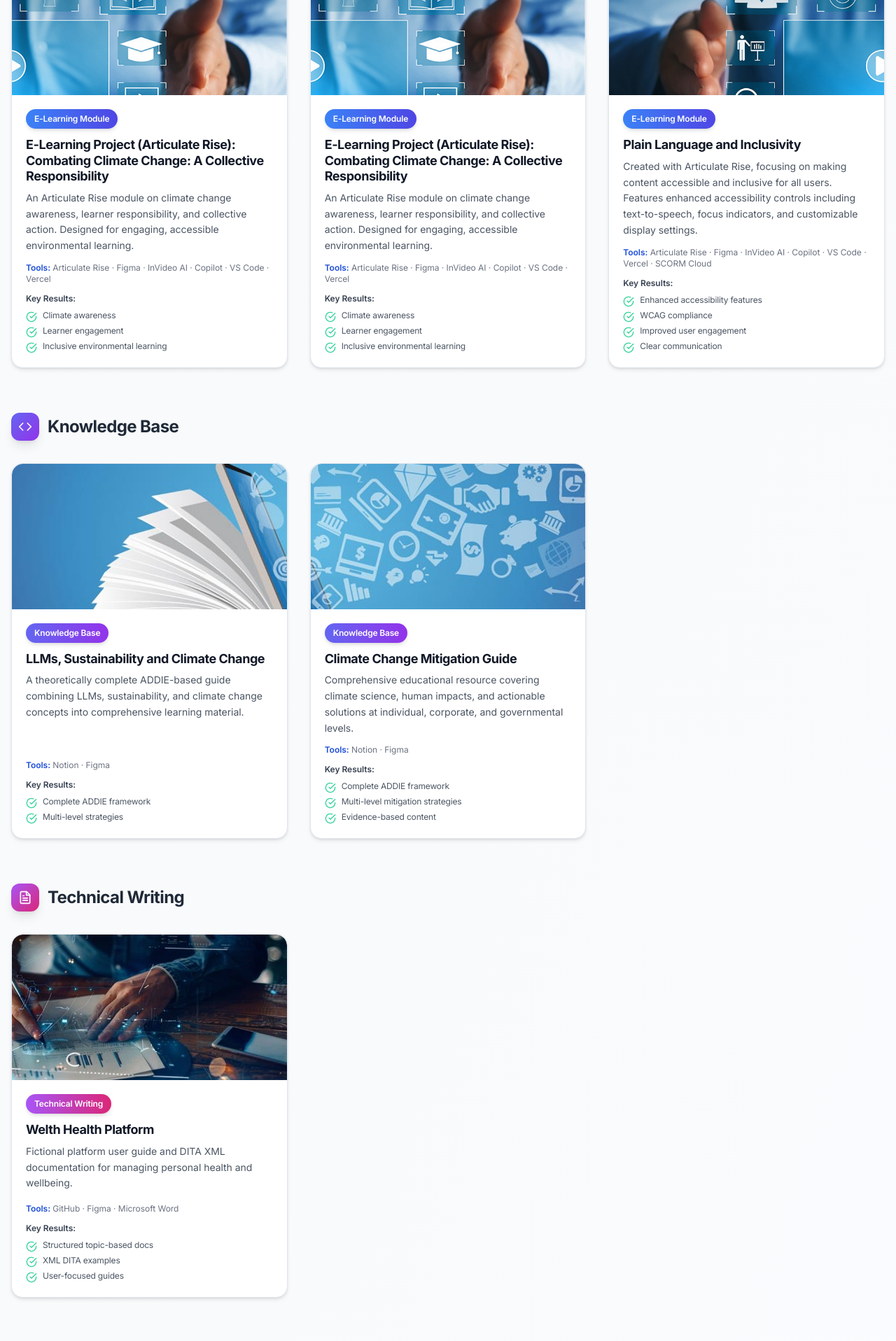
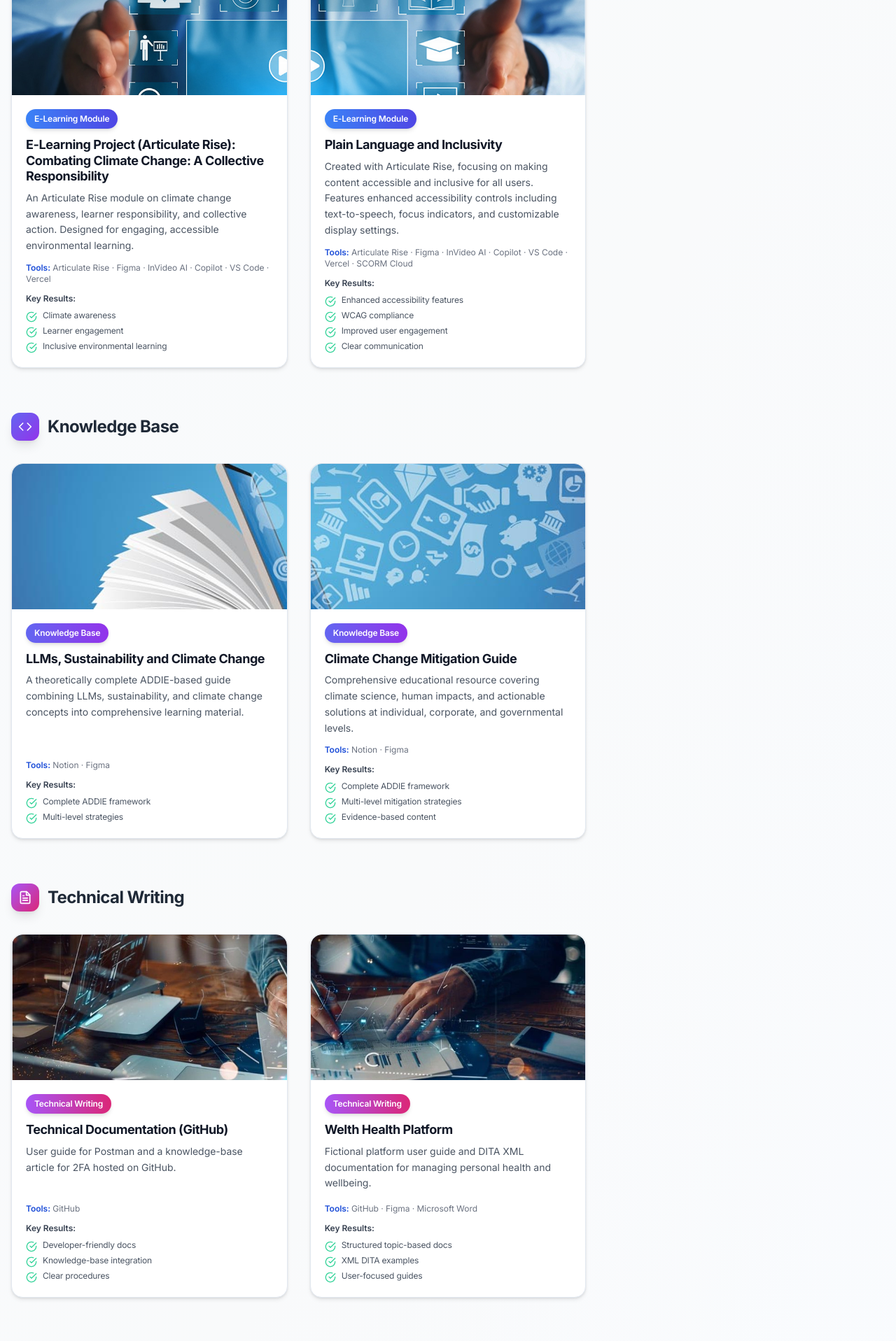
Before and after one commit to Samuelsen1/VS-Code-Port1, a Next.js app: page / in a window 1280 px wide. Shown: the part 1960-3877 px from the top of the page at 70% size. Built offline with nearby package versions, Linux system fonts and the light colour scheme.

Commit message:
Portfolio: dedupe climate Rise, swap e-learning images, restore GitHub tech docs
Co-authored-by: Cursor <cursoragent@cursor.com>

```diff
--- a/app/PortfolioWebsite.jsx
+++ b/app/PortfolioWebsite.jsx
@@ -1692,30 +1692,6 @@ export default function PortfolioWebsite() {
     },
     {
       title: {
-        en: "E-Learning Project (Articulate Rise): Combating Climate Change: A Collective Responsibility",
-        de: "E-Learning-Projekt (Articulate Rise): Gemeinsam gegen den Klimawandel"
-      },
-      category: {
-        en: "E-Learning Module",
-        de: "E-Learning-Modul"
-      },
-      description: {
-        en: "An Articulate Rise module on climate change awareness, learner responsibility, and collective action. Designed for engaging, accessible environmental learning.",
-        de: "Ein Articulate Rise-Modul zur Sensibilisierung für den Klimawandel, gemeinschaftliche Verantwortung und kollektives Handeln. Entwickelt für ein ansprechendes, barrierefreies Umweltlernen."
-      },
-      tools: {
-        en: ["Articulate Rise", "Figma", "InVideo AI", "Copilot", "VS Code", "Vercel"],
-        de: ["Articulate Rise", "Figma", "InVideo AI", "Copilot", "VS Code", "Vercel"]
-      },
-      results: {
-        en: ["Climate awareness", "Learner engagement", "Inclusive environmental learning"],
-        de: ["Klimabewusstsein", "Nutzerbindung", "Inklusives Umweltlernen"]
-      },
-      link: "https://spectacular-dango-d6bec1.netlify.app/#/",
-      featured: false
-    },
-    {
-      title: {
         en: "Plain Language and Inclusivity",
         de: "Einfache Sprache und Inklusivität"
       },
@@ -1809,6 +1785,30 @@ export default function PortfolioWebsite() {
       },
       link: "https://www.notion.so/Combating-Climate-Change-A-Collective-Responsibility-284f017e613b80acb039d4ca5425349f?source=copy_link",
       featured: true
+    },
+    {
+      title: {
+        en: "Technical Documentation (GitHub)",
+        de: "Technische Dokumentation (GitHub)"
+      },
+      category: {
+        en: "Technical Writing",
+        de: "Technisches Schreiben"
+      },
+      description: {
+        en: "User guide for Postman and a knowledge-base article for 2FA hosted on GitHub.",
+        de: "Benutzerhandbuch für Postman und ein Wissensdatenbank-Artikel zu 2FA auf GitHub."
+      },
+      tools: {
+        en: ["GitHub"],
+        de: ["GitHub"]
+      },
+      results: {
+        en: ["Developer-friendly docs", "Knowledge-base integration", "Clear procedures"],
+        de: ["Entwicklerfreundliche Dokumente", "Wissensdatenbank-Integration", "Klare Abläufe"]
+      },
+      link: "https://github.com/Samuelsen1/Sample-2",
+      featured: false
     },
     {
       title: {
@@ -2558,8 +2558,8 @@ export default function PortfolioWebsite() {
                 "Plain Language and Inclusivity"
               ].includes(p.title.en)).map((project, index) => {
                 let imgSrc = "";
-                if (project.title.en === "Plain Language and Inclusivity") imgSrc = "/images/b1.png";
-                else if (project.title.en === "E-Learning Project (Articulate Rise): Combating Climate Change: A Collective Responsibility") imgSrc = "/images/b2.png";
+                if (project.title.en === "Plain Language and Inclusivity") imgSrc = "/images/b2.png";
+                else if (project.title.en === "E-Learning Project (Articulate Rise): Combating Climate Change: A Collective Responsibility") imgSrc = "/images/b1.png";
                 return (
                   <a key={index} href={project.link} target="_blank" rel="noopener noreferrer" className={`rounded-2xl overflow-hidden group block flex flex-col relative hover-lift transition-all duration-300 ${isDarkTheme ? 'bg-white/10 backdrop-blur-xl border border-white/10' : 'card-light'}`} style={{width: '100%', maxWidth: '420px', minHeight: '520px', textDecoration: 'none'}}>
                     <div className="relative overflow-hidden">
```
